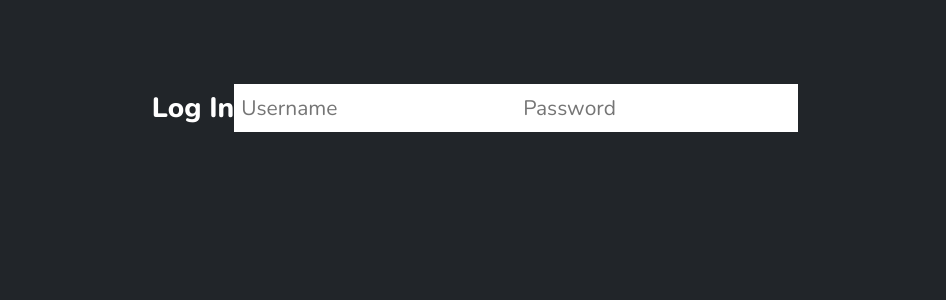
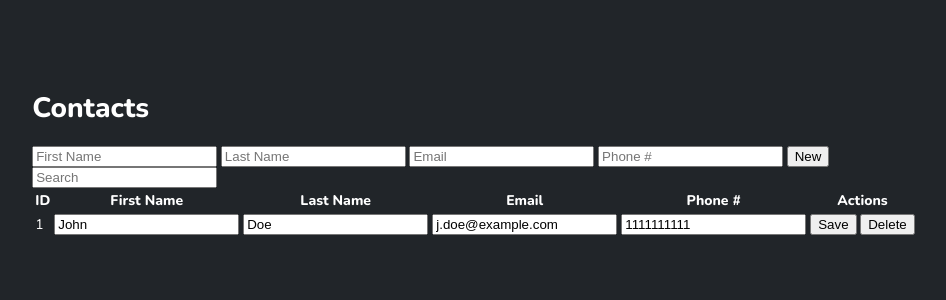
Before and after one commit to VijayStroup/cop4331-contact-manager, a FastAPI app: page /contacts in a window 1280 px wide. Shown: the part 84-384 px from the top of the page, without its empty margins (165-1111 px from the left). Run offline with FastAPI, Linux system fonts and the light colour scheme.

Commit message:
contacts outline

```diff
--- a/templates/contacts.html
+++ b/templates/contacts.html
@@ -1,7 +1,41 @@
 {% extends "base.html" %}
 
 {% block main %}
-<h1 class="log_in">Log In</h1>
-<input type="text" id="username" autofocus placeholder="Username">
-<input type="password" id="password" autofocus placeholder="Password">
+<div>
+  <h1>Contacts</h1>
+  <form>
+    <input type="text" id="contact-first_name" autofocus required placeholder="First Name">
+    <input type="text" id="contact-last_name" autofocus required placeholder="Last Name">
+    <input type="text" id="contact-email" autofocus required placeholder="Email">
+    <input type="text" id="contact-phone" autofocus required placeholder="Phone #">
+    <button>New</button>
+  </form>
+
+  <input placeholder="Search">
+  <table>
+    <thead>
+      <tr>
+        <th>ID</th>
+        <th>First Name</th>
+        <th>Last Name</th>
+        <th>Email</th>
+        <th>Phone #</th>
+        <th>Actions</th>
+      </tr>
+    </thead>
+    <tbody>
+      <tr>
+        <td>1</td>
+        <td><input value="John"></td>
+        <td><input value="Doe"></td>
+        <td><input value="j.doe@example.com"></td>
+        <td><input value="1111111111"></td>
+        <td>
+          <button>Save</button>
+          <button>Delete</button>
+        </td>
+      </tr>
+    </tbody>
+  </table>
+</div>
 {% endblock main %}
```
